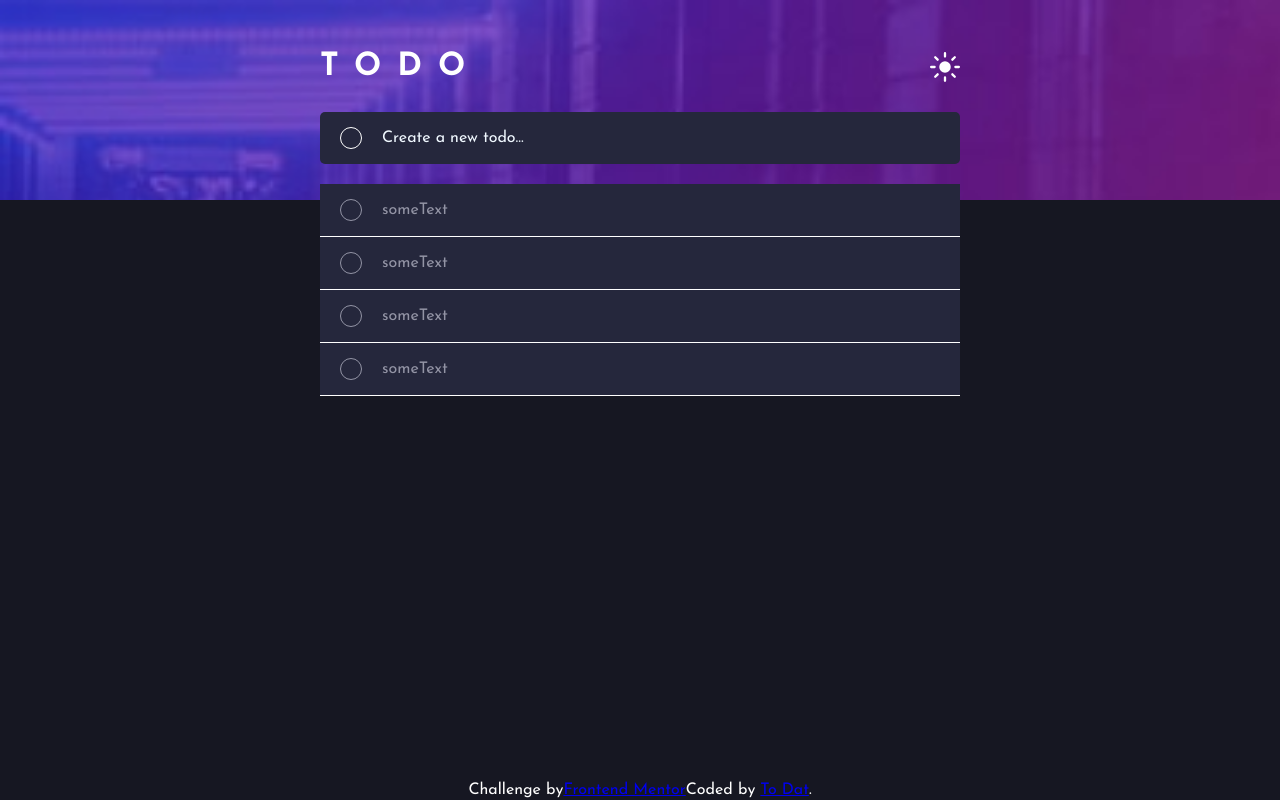
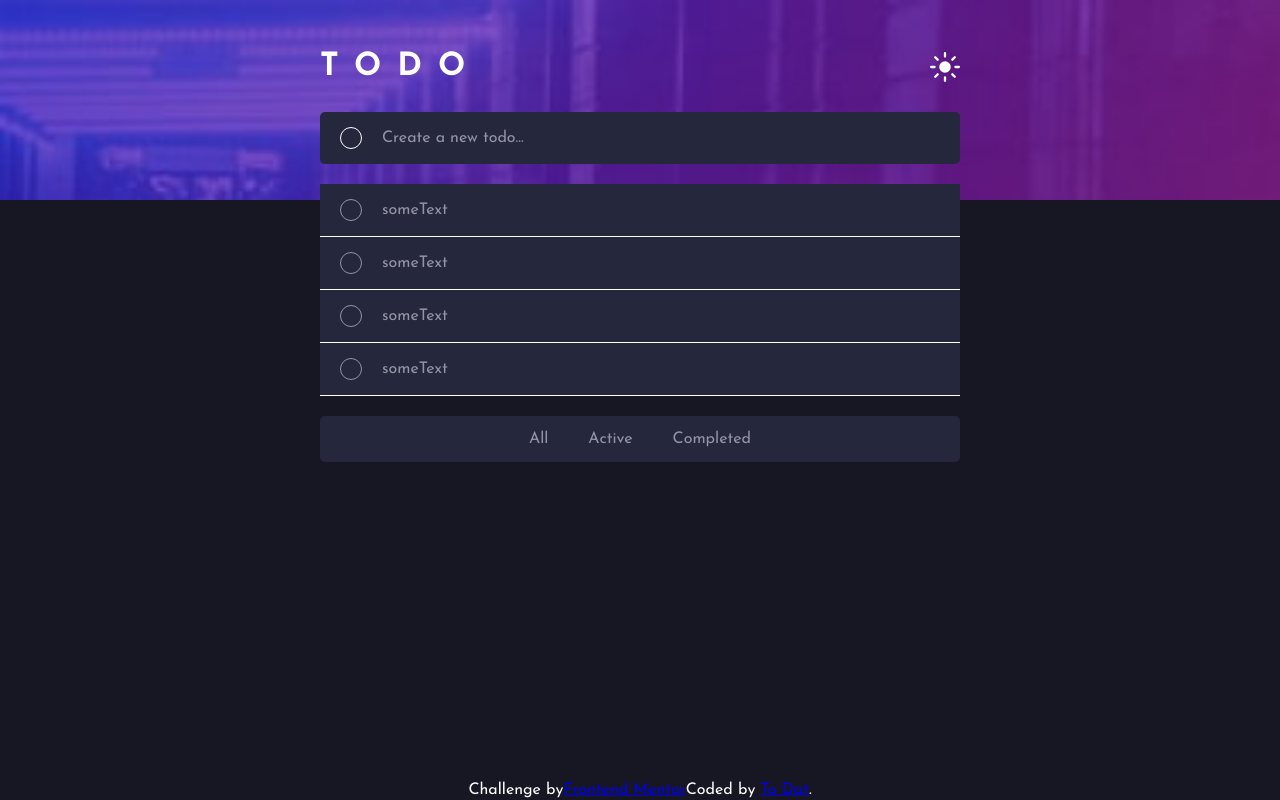
Before and after one commit to tltd0807/to-do-react-app, a React (Create React App) app: page / in a window 1280 px wide. Built offline with nearby package versions, Linux system fonts and the light colour scheme.

Commit message:
add todofilter to list

```diff
--- /dev/null
+++ b/src/Components/ToDoBody/ToDoFilter/ToDoFilter.js
@@ -0,0 +1,15 @@
+import classes from "./ToDoFilter.module.css";
+
+import Card from "../../Layout/Card/Card";
+
+const ToDoFilter = (props) => {
+  return (
+    <Card className={classes.container}>
+      <div>All</div>
+      <div>Active</div>
+      <div>Completed</div>
+    </Card>
+  );
+};
+
+export default ToDoFilter;
--- /dev/null
+++ b/src/Components/ToDoBody/ToDoFilter/ToDoFilter.module.css
@@ -0,0 +1,16 @@
+.container {
+  width: 90vw;
+  max-width: 40rem;
+  background-color: hsl(235, 24%, 19%);
+  color: hsl(236, 9%, 61%);
+  display: flex;
+  justify-content: center;
+  align-items: center;
+  margin-top: 20px;
+  box-sizing: border-box;
+  padding: 15px 0;
+}
+.container div {
+  margin: 0 20px;
+  cursor: pointer;
+}
--- a/src/Components/ToDoBody/ToDoInput/ToDoInput.module.css
+++ b/src/Components/ToDoBody/ToDoInput/ToDoInput.module.css
@@ -2,7 +2,7 @@
   width: 90vw;
   max-width: 40rem;
   background-color: hsl(235, 24%, 19%);
-  color: aliceblue;
+  color: hsl(236, 9%, 61%);
   display: flex;
   justify-content: space-between;
   align-items: center;
--- a/src/Components/ToDoBody/ToDoList/ToDoList.js
+++ b/src/Components/ToDoBody/ToDoList/ToDoList.js
@@ -1,4 +1,4 @@
-import Card from "../../Layout/Card/Card";
+import ToDoFilter from "../ToDoFilter/ToDoFilter";
 import ToDoInput from "../ToDoInput/ToDoInput";
 import ToDoItem from "../ToDoItem/ToDoItem";
 import classes from "./ToDoList.module.css";
@@ -13,6 +13,7 @@ const ToDoList = (props) => {
         <ToDoItem>someText</ToDoItem>
         <ToDoItem>someText</ToDoItem>
         <ToDoItem>someText</ToDoItem>
+        <ToDoFilter></ToDoFilter>
       </div>
     </div>
   );
```
